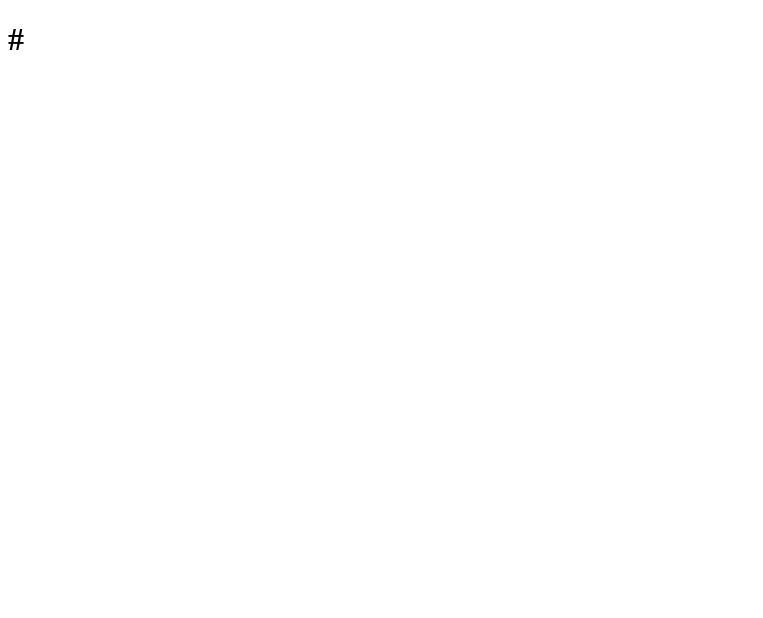
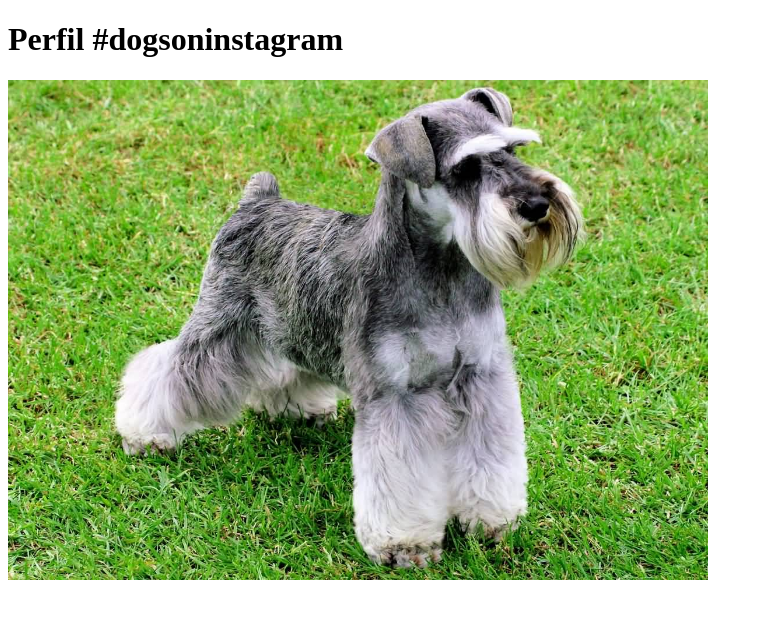
Before and after one commit to WMS66/atividades, a plain HTML site: page aula10/index.html in a window 1280 px wide. Shown: the whole page, without its empty margins (0-763 px from the left). Drawn offline with Linux system fonts and the light colour scheme.

Commit message:
add image

```diff
--- a/aula10/index.html
+++ b/aula10/index.html
@@ -7,6 +7,7 @@
         <title>Aula 10</title>
     </head>
     <body>
-        <h1>#</h1>
+        <h1>Perfil #dogsoninstagram</h1>
+        <img width="700" height="500" src="imagens/Miniature-Schnauzer.jpg" />
     </body>
 </html>
```
Also changed, not shown: aula10/imagens/Miniature-Schnauzer.jpg (added).
